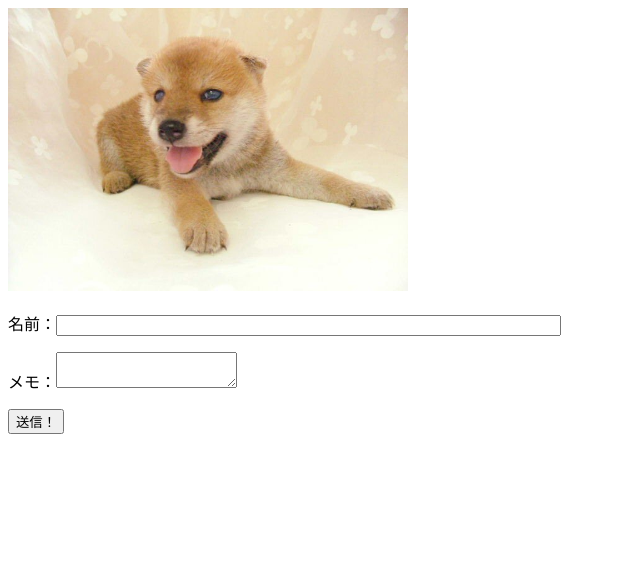
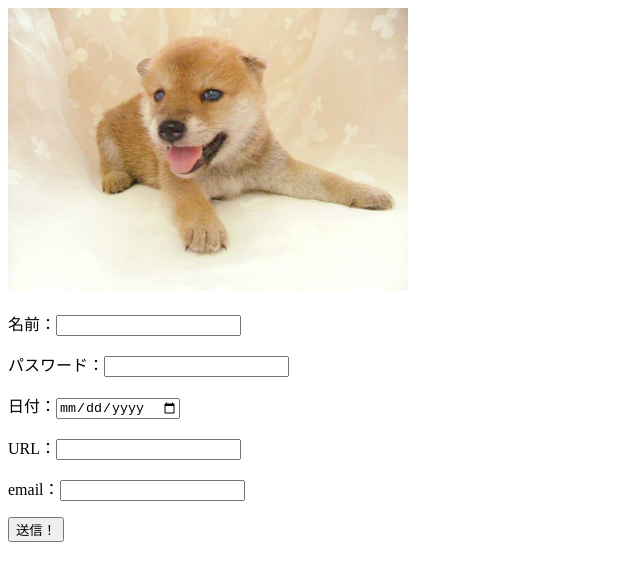
Before and after one commit to ny001/1_html_lesson, a plain HTML site: page second.html in a window 1280 px wide. Shown: the whole page, without its empty margins (0-640 px from the left). Drawn offline with Linux system fonts and the light colour scheme.

Commit message:
modified second.html

```diff
--- a/second.html
+++ b/second.html
@@ -7,8 +7,12 @@
      <body>
          <img src="Dog.jpg" width="400" height="283" alt="柴犬" title="柴犬の写真">
         <form action="survey.php" method="post">
-           <p>名前：<input type="text" name="name" size="60" maxlength="5"></p>
-           <p>メモ：<textarea name="memo"></textarea></p>
+           <p>名前：<input type="text" name="name" required></p>
+           <p>パスワード：<input type="password" name="password"></p>
+           <p><input type="hidden" name="user_id" value="32"></p>
+           <p>日付：<input type="date" name="birthday"></p>
+           <p>URL：<input type="url" name="url"></p>
+           <p>email：<input type="email" name="email"></p>
            <p><input type="submit" value="送信！"></p>
         </form>
      </body>
```
